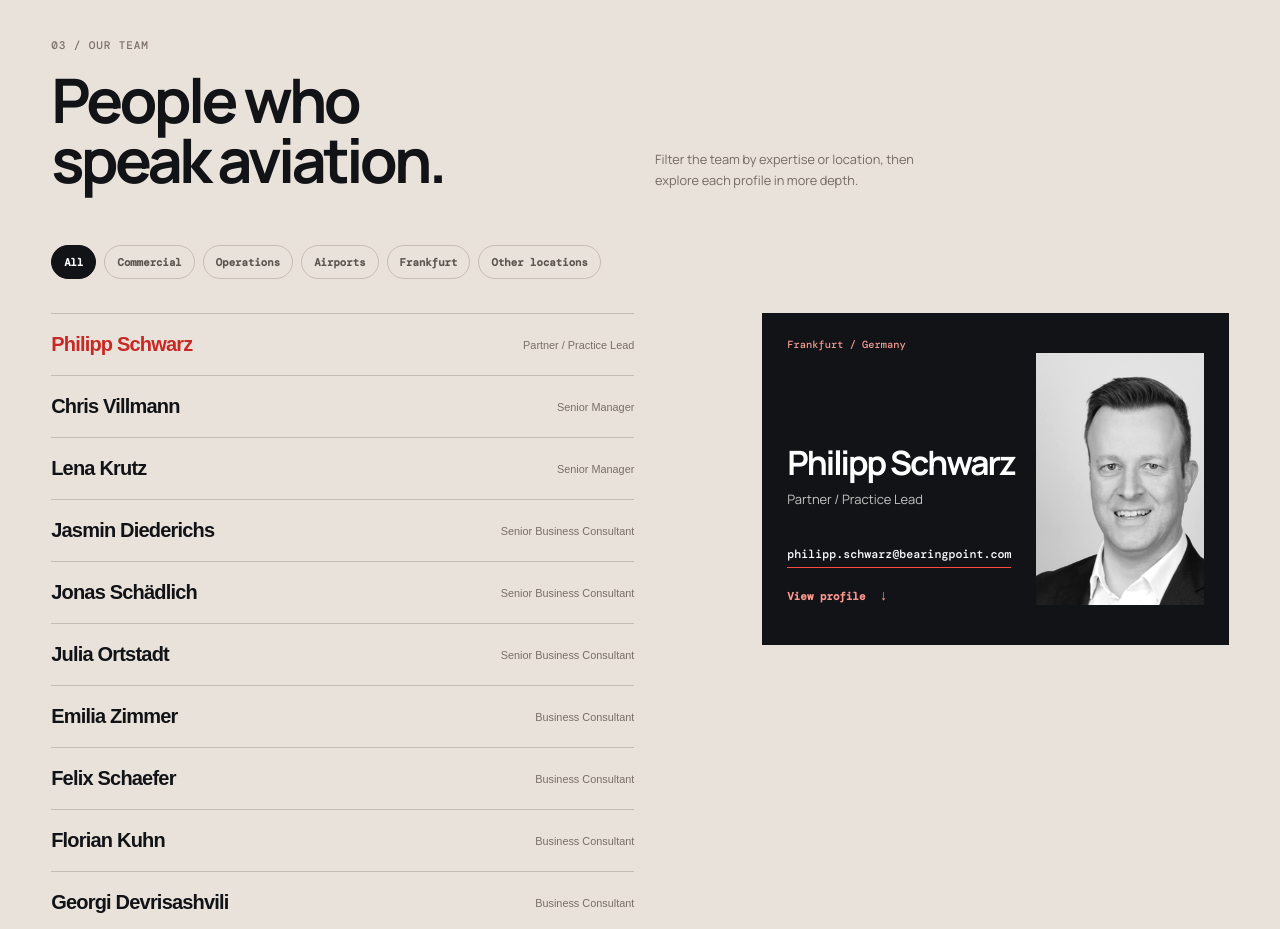
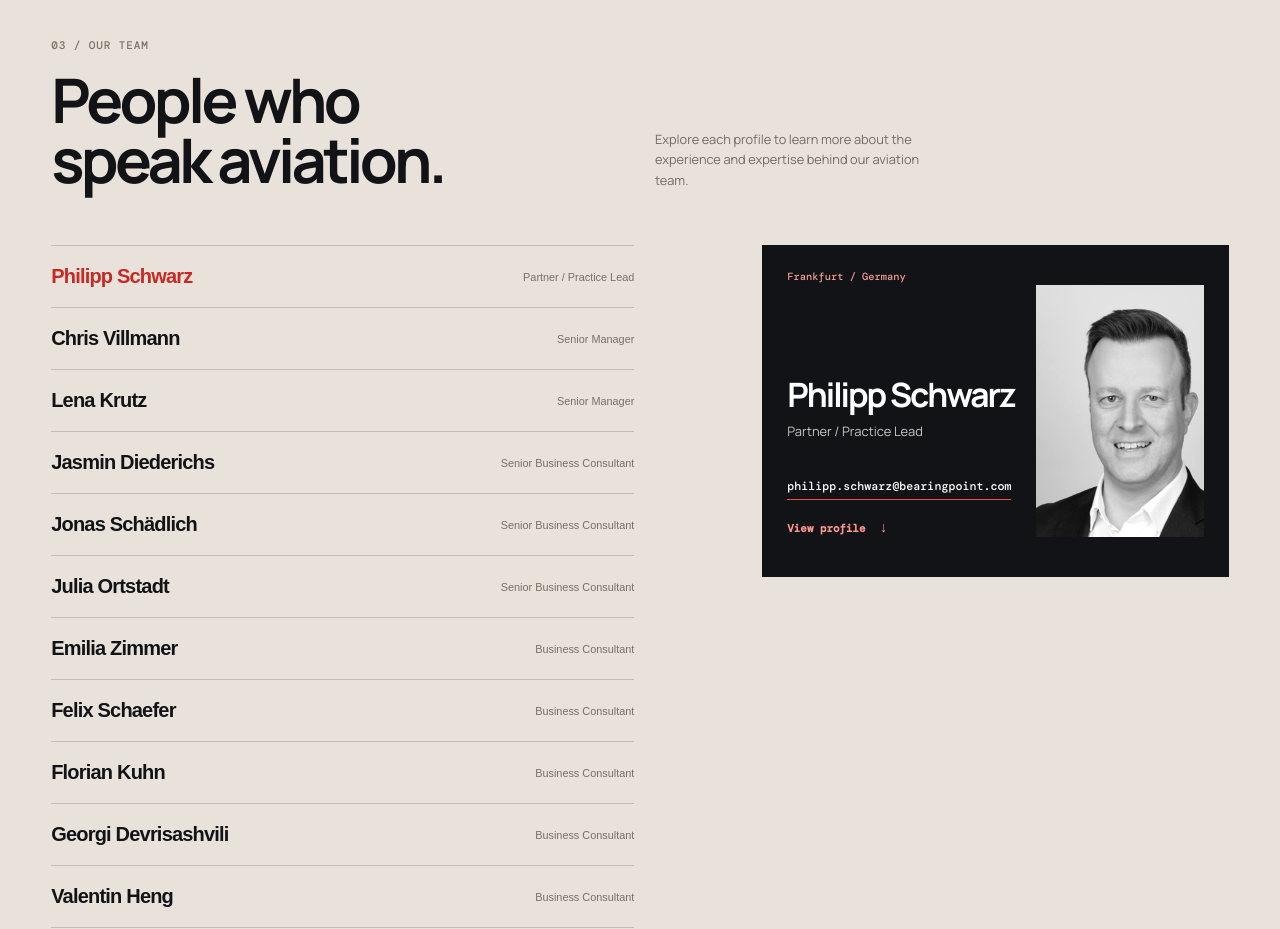
Before and after one commit to FWSchaefer/Team-Aviation, a plain HTML site: page index.html in a window 1280 px wide. Shown: the part 3260-4189 px from the top of the page. Drawn offline with nearby package versions, Linux system fonts and the light colour scheme.

Commit message:
Remove team filters

```diff
--- a/index.html
+++ b/index.html
@@ -114,8 +114,7 @@
       </section>
 
       <section id="team" class="section team">
-        <div class="team-header"><div class="team-intro"><p class="eyebrow">03 / Our Team</p><h2>People who<br />speak aviation.</h2></div><p>Filter the team by expertise or location, then explore each profile in more depth.</p></div>
-        <div class="team-filters" aria-label="Filter aviation team"><button class="team-filter active" data-filter="all">All</button><button class="team-filter" data-filter="commercial">Commercial</button><button class="team-filter" data-filter="operations">Operations</button><button class="team-filter" data-filter="airports">Airports</button><button class="team-filter" data-filter="frankfurt">Frankfurt</button><button class="team-filter" data-filter="other">Other locations</button></div>
+        <div class="team-header"><div class="team-intro"><p class="eyebrow">03 / Our Team</p><h2>People who<br />speak aviation.</h2></div><p>Explore each profile to learn more about the experience and expertise behind our aviation team.</p></div>
         <div class="team-layout">
           <div class="team-list" role="tablist" aria-label="Aviation team members">
             <button class="team-member active" role="tab" aria-selected="true" data-person="philipp"><span>Philipp Schwarz</span><small>Partner / Practice Lead</small></button>
```
